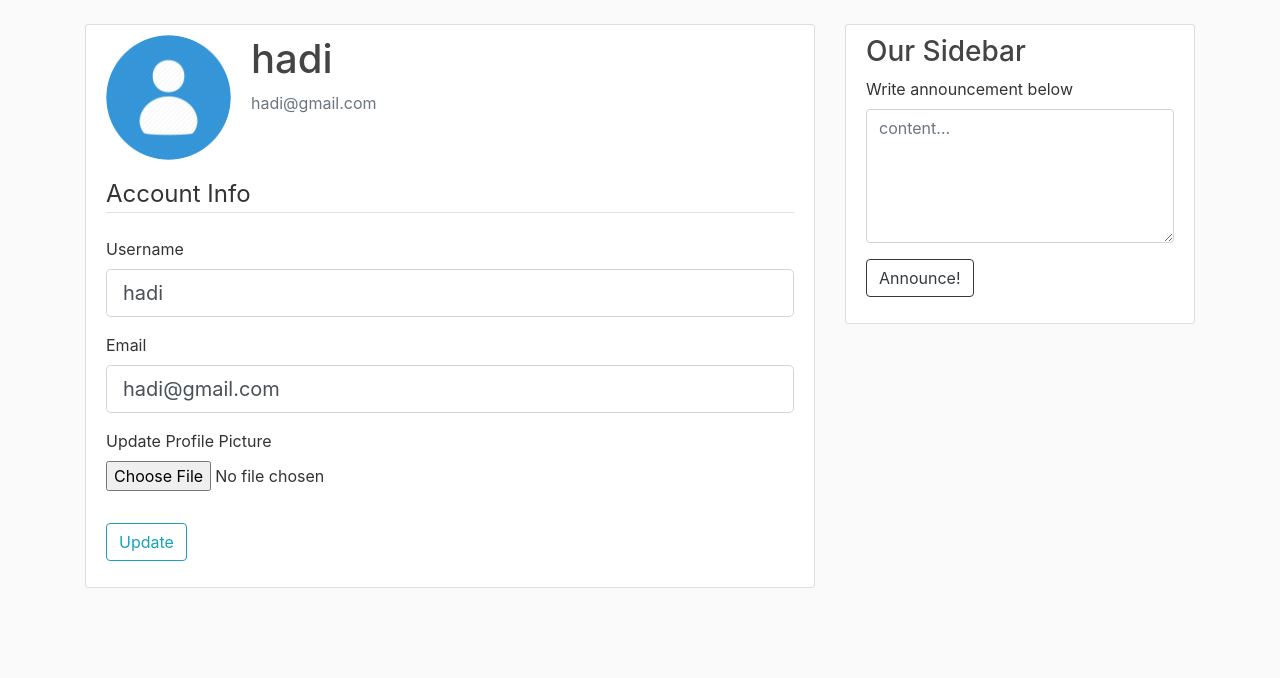
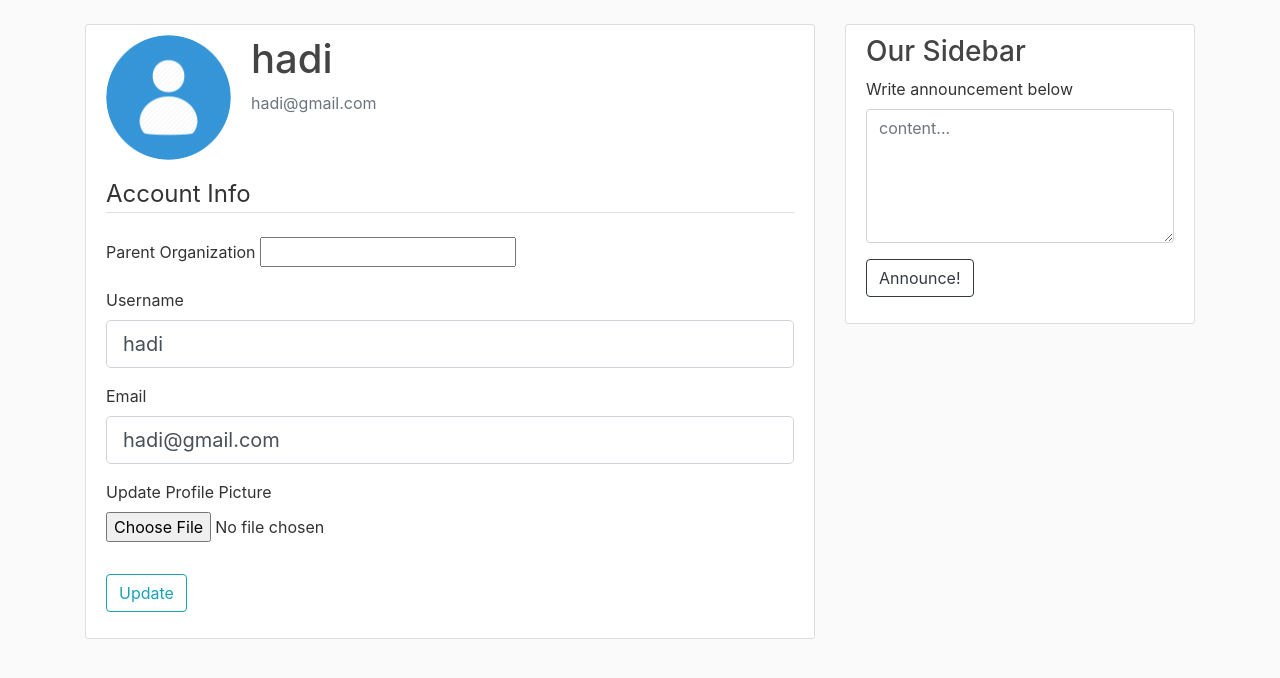
Before and after one commit to afifsheikh/fyp, a Flask app: page /account in a window 1280 px wide. Shown: the part 56-734 px from the top of the page. Run offline with Flask 2, Linux system fonts and the light colour scheme; a user stored in the database is signed in; data comes from the database, SQL or seed files in the repository; both versions use the stored data as it was after the commit; some libraries are stand-ins or nearby versions.

Commit message:
validation

```diff
--- a/project/forms.py
+++ b/project/forms.py
@@ -39,7 +39,10 @@ class Emp_RegistrationForm(FlaskForm):
 		user = User.query.filter_by(email=email.data).first()
 		if user:
 			raise ValidationError('Email is already taken. Please choose different one.')
-
+	def validate_org_code(self, org_code):
+		user = User.query.filter_by(username=org_code.data).first()
+		if not user:
+			raise ValidationError('Invalid Organization.')
 
 class RegistrationForm(FlaskForm):
 	# DataRequired is for cumplusary fields
@@ -67,12 +70,11 @@ class LoginForm(FlaskForm):
 	userTpye = RadioField('User', choices=[('employee','Employee'),('organization','Organization')],default='employee', validators=[DataRequired()])
 	submit = SubmitField('Login')
 
-
 class UpdateAccountForm(FlaskForm):
 	# DataRequired is for cumplusary fields
 	username = StringField('Username', validators=[DataRequired(), Length(min=2, max=20)])
 	email = StringField('Email', validators=[DataRequired(),Email()])
-	picture = FileField('Update Profile Picture', validators = [FileAllowed(['jpg', 'png'])])
+	picture = FileField('Update Profile Picture', validators = [FileAllowed(['jpg', 'png', 'jpeg'])])
 	submit = SubmitField('Update')
 
 	def validate_username(self, username):
--- a/project/models.py
+++ b/project/models.py
@@ -73,7 +73,7 @@ class empList(db.Model):
 	orgname = db.Column(db.String(20), nullable=False)
 # print method
 	def __repr__(self):
-		return f"empRequest('{self.empname}', '{self.orgname}')"
+		return f"empList('{self.empname}', '{self.orgname}')"
 
 class Announcement(db.Model):
 	id = db.Column(db.Integer, primary_key=True)
@@ -81,7 +81,7 @@ class Announcement(db.Model):
 	orgname = db.Column(db.String(20), unique=True, nullable=False)
 # print method
 	def __repr__(self):
-		return f"empRequest('{self.empname}', '{self.orgname}')"
+		return f"Announcements('{self.empname}', '{self.orgname}')"
 
 # class Folder(db.Model):
 # 	id = db.Column(db.Integer, primary_key=True)
--- a/project/routes.py
+++ b/project/routes.py
@@ -10,22 +10,6 @@ from project.models import User, Post, Role, empRequest, empList
 from flask_login import login_user, current_user, logout_user, login_required
 from functools import wraps
 # from flask_user import roles_required, UserManager
-
-
-# def login_required(role="ANY"):
-# 	def wrapper(fn):
-# 		@wraps(fn)
-# 		def decorated_view(*args, **kwargs):
-# 			if not current_user.is_authenticated:
-# 				return login_manager.unauthorized()
-# 			if ((current_user.role != role) and (role != "ANY")):
-# 				return login_manager.unauthorized()
-# 			return fn(*args, **kwargs)
-# 		return decorated_view
-# 	wrapper.__name__ = fn.__name__
-	# return wrapper
-# Setup Flask-User and specify the User data-model
-# user_manager = UserManager(app, db, User)
 
 
 files = []
@@ -85,7 +69,7 @@ def EmpRegister():
 		emp.roles = [emp_role]
 		db.session.add(emp)
 		db.session.commit()
-		flash("You have been registerd as an Employee!", 'success')
+		flash("You have been registered Successfully. Please wait until you are approved!", 'success')
 		# else:
 		# 	flash("There Is no Such Organization", 'warning')
 		return redirect(url_for('login'))
@@ -139,6 +123,13 @@ def login():
 		user = User.query.filter_by(email=form.email.data).first()
 
 		if user and bcrypt.check_password_hash(user.password, form.password.data):
+			if str(user.parent_org) != 'None':
+				print(user.parent_org)
+				print(user.parent_org != 'None')
+				emp = empList.query.filter_by(empname= user.username).first()
+				if not emp:
+					flash("Login Unsuccessful, Your Organization request has not been approved yet." , "warning")
+					return render_template('login.html', title='Login', form=form)
 			login_user(user, remember=form.remember.data)
 			next_page = request.args.get('next') #args is a dictionary we use get method so that if the next prameter dost not exits it gives none so dont use square brackets with the key
 			initUser()
@@ -190,7 +181,9 @@ def req_emp(empname,orgname):
 @login_required
 def del_emplist(en,on):
 	emp  = empList.query.filter_by(empname=en,orgname=on).first()
+	empReg  = User.query.filter_by(username=en,parent_org=on).first()
 	db.session.delete(emp)
+	db.session.delete(empReg)
 	db.session.commit()
 	return redirect(url_for('Dashboard'))
 
@@ -198,6 +191,8 @@ def del_emplist(en,on):
 @login_required
 def del_empreq(e,o):
 	emp  = empRequest.query.filter_by(empname=e,orgname=o).first()
+	empReg  = User.query.filter_by(username=e,parent_org=o).first()
+	db.session.delete(empReg)
 	db.session.delete(emp)
 	db.session.commit()
 	return redirect(url_for('Dashboard'))
--- a/project/templates/account.html
+++ b/project/templates/account.html
@@ -20,6 +20,12 @@
       {{ form.hidden_tag() }}
       <fieldset class="form-group">
         <legend class="border-bottom mb-4"> Account Info </legend>
+        <div class="form-group">
+          <label for="">Parent Organization</label>
+          {% if current_user.parent_org != 'None'%}
+            <input type="text" name="parent_org" id="" value=>
+          {% endif %}
+        </div>
         <div class="form-group">
           {{ form.username.label(class="form-control-label") }}
           {% if form.username.errors %}
```
Also changed, not shown: project/site.db.
